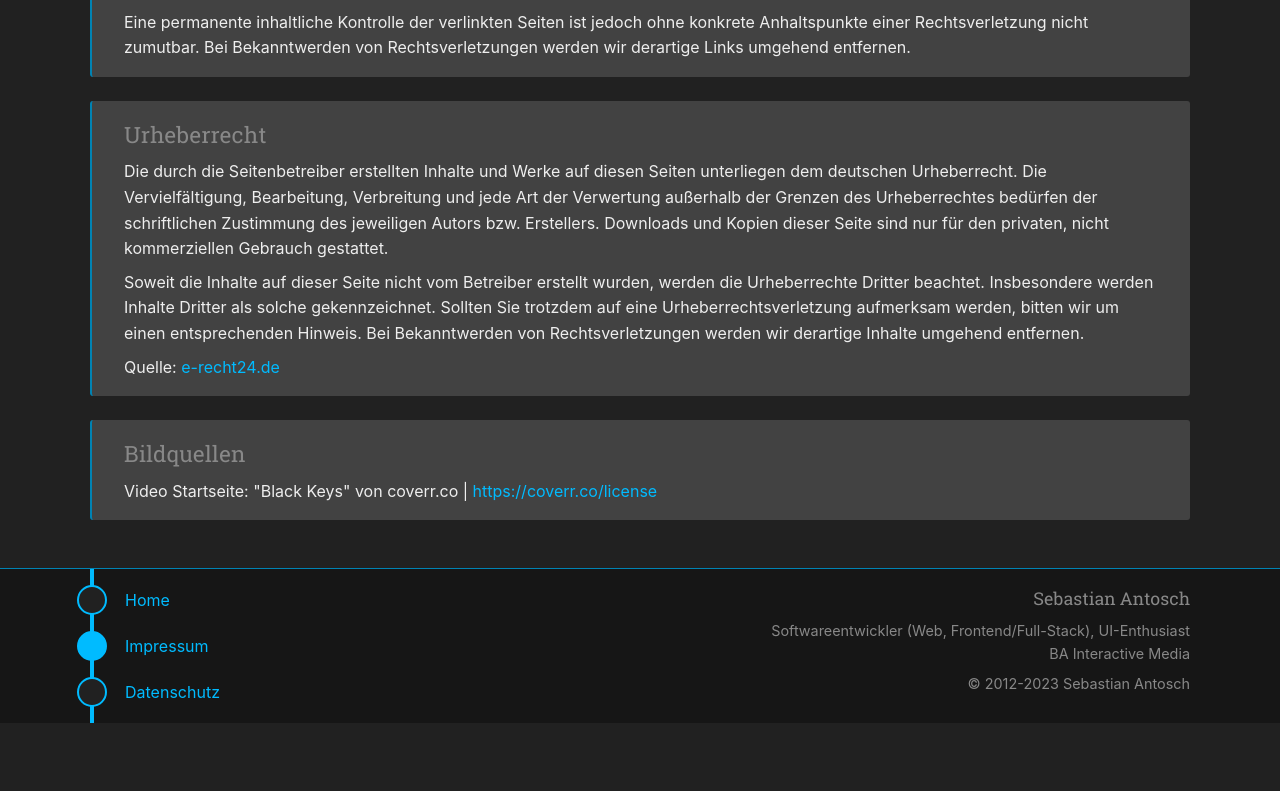
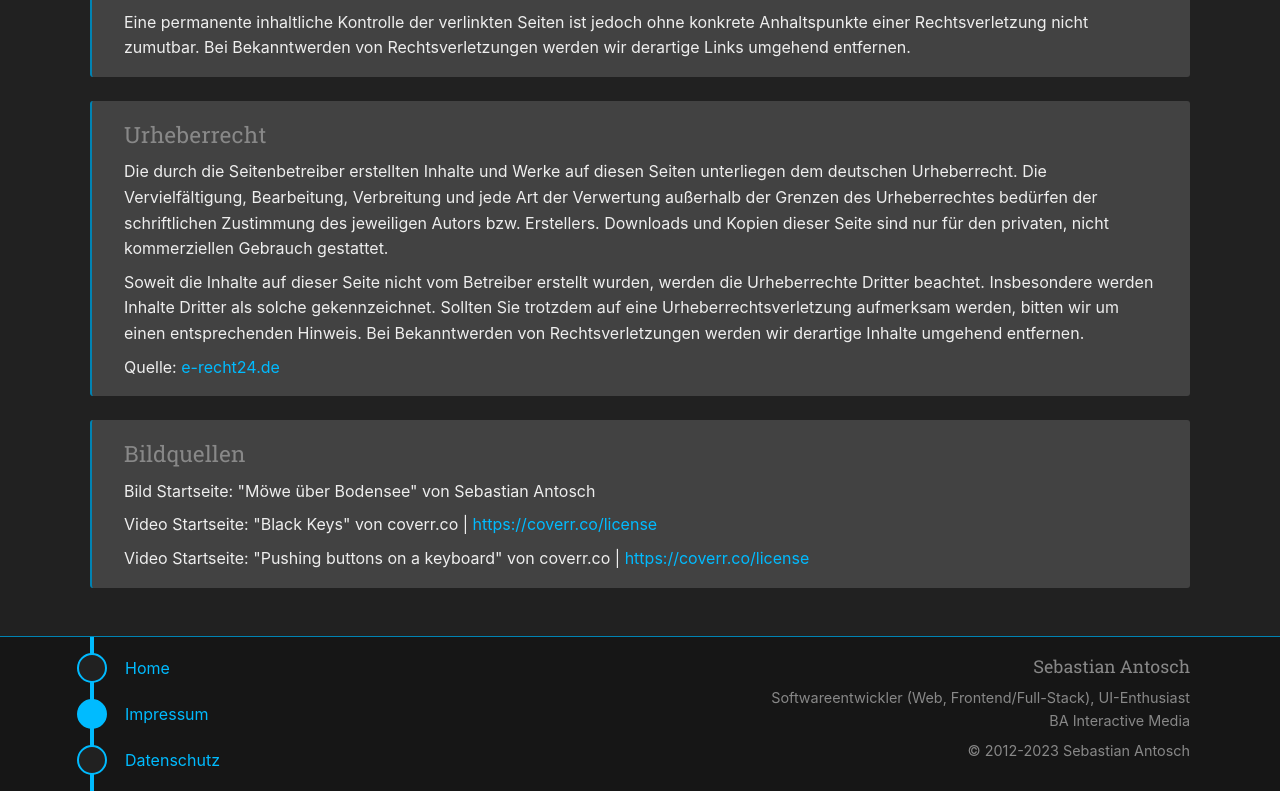
Before and after one commit to santosch/website2023, a Next.js app: page /impressum in a window 1280 px wide. Shown: the part 1670-2461 px from the top of the page. Before the commit the page ends 2393 px from the top, so only its background shows below. Built offline with nearby package versions, Linux system fonts and the light colour scheme.

Commit message:
add video and photo sources

```diff
--- a/src/app/(pages)/impressum/page.tsx
+++ b/src/app/(pages)/impressum/page.tsx
@@ -92,7 +92,13 @@ export default function Impressum(): React.ReactNode {
 
             <Card title="Bildquellen">
                 <p>
+                    Bild Startseite: &quot;Möwe über Bodensee&quot; von Sebastian Antosch
+                </p>
+                <p>
                     Video Startseite: &quot;Black Keys&quot; von coverr.co | <a href="https://coverr.co/license">https://coverr.co/license</a>
+                </p>
+                <p>
+                    Video Startseite: &quot;Pushing buttons on a keyboard&quot; von coverr.co | <a href="https://coverr.co/license">https://coverr.co/license</a>
                 </p>
             </Card>
         </>
```
